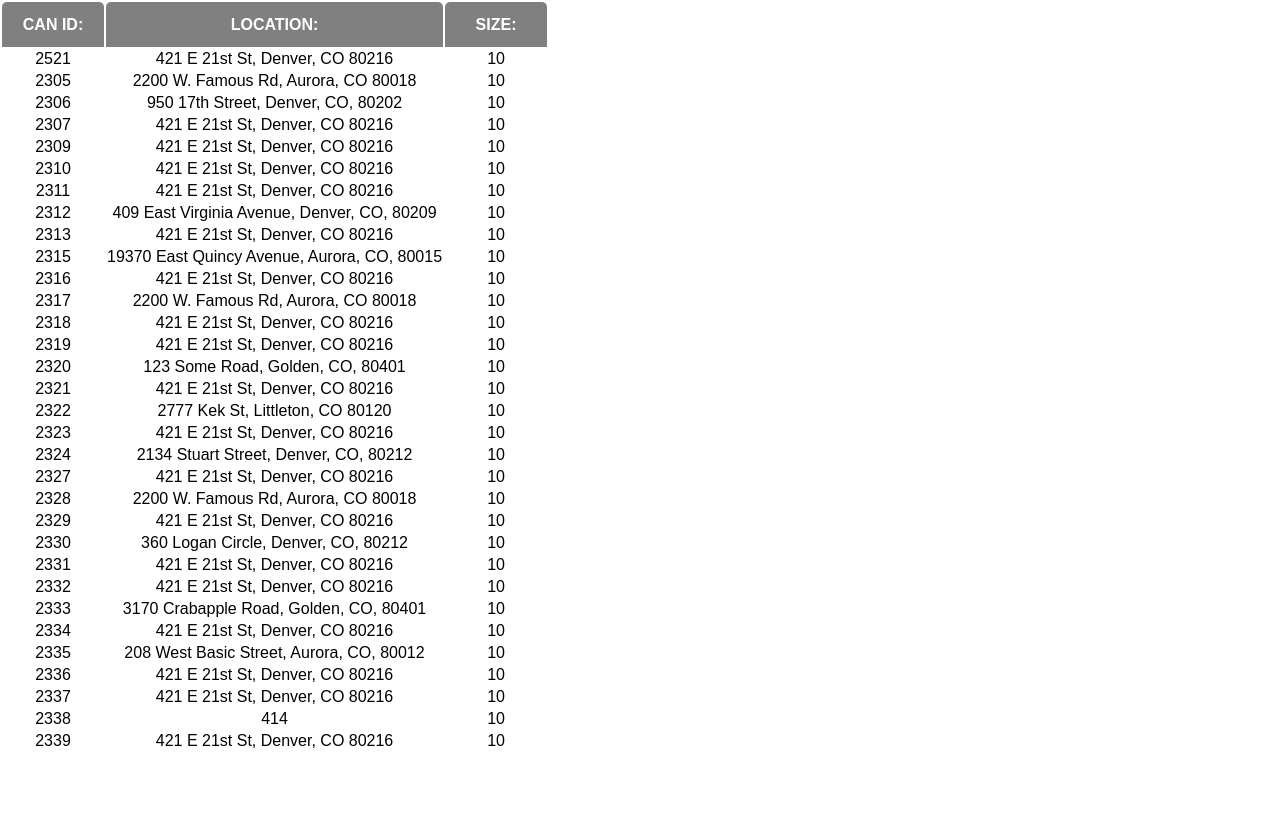
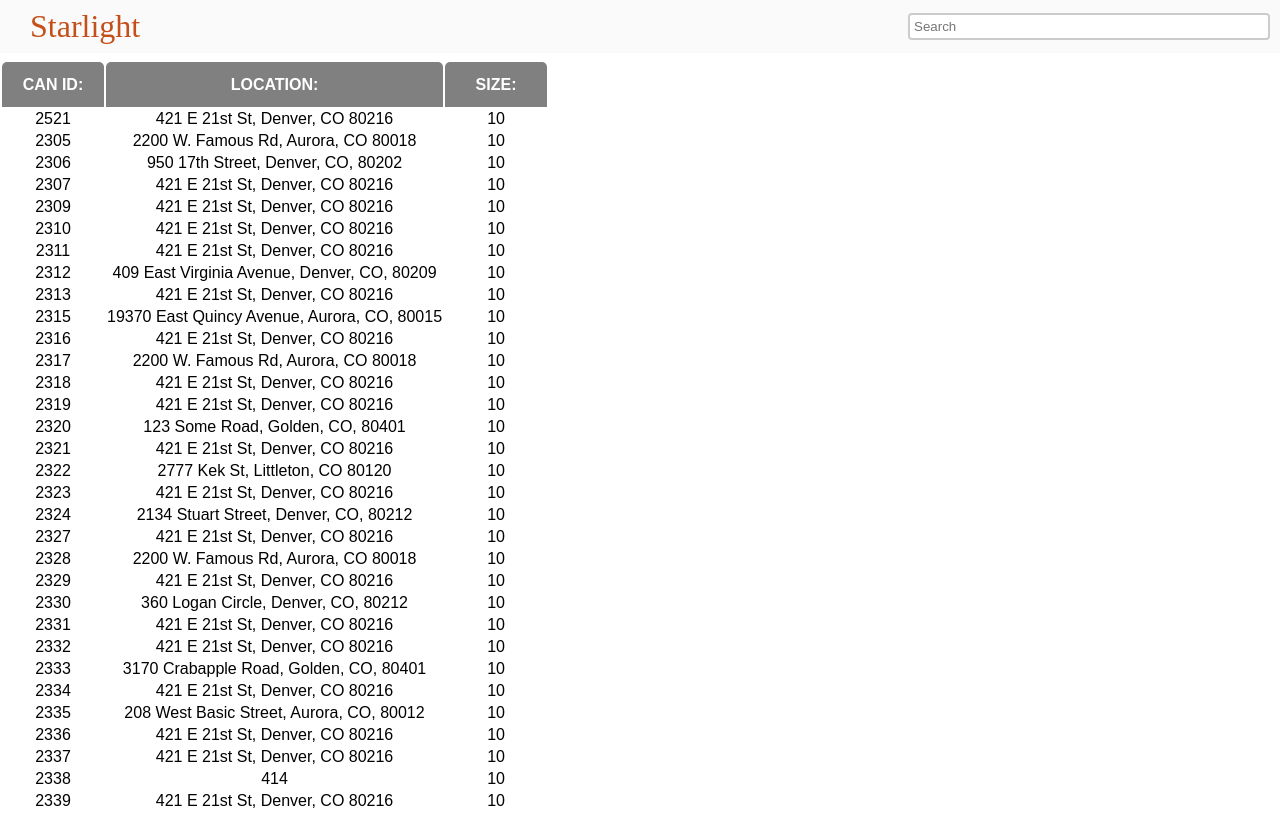
Before and after one commit to hoop71/starlight-project, a React (Create React App) app: page / in a window 1280 px wide. Built offline with nearby package versions, Linux system fonts and the light colour scheme; data requests are answered from the project's data file.

Commit message:
header for search and display styling

```diff
--- a/src/App.css
+++ b/src/App.css
@@ -22,3 +22,54 @@
 .center {
   text-align: center;
 }
+
+section {
+  margin-top: 60px;
+}
+
+header {
+  z-index: 10;
+  position: fixed;
+  display: flex;
+  align-items: center;
+  justify-content: space-between;
+  text-align: center;
+  top: 0;
+  left: 0;
+  width: 100%;
+  overflow: hidden;
+  background-color: #fafafa;
+  padding: 8px 30px;
+}
+
+header > h1 {
+  font-family: Open-sans;
+  font-weight: normal;
+  color: #c44f1a;
+  margin: 0;
+}
+
+header > h1 > a {
+  color: #c44f1a;
+  text-decoration: none;
+}
+
+header > h2 {
+  font-weight: normal;
+  margin: 0;
+}
+
+header > h2 > a {
+  color: #aaa;
+  text-decoration: none;
+}
+
+header > input {
+  min-width: 250px;
+  max-width: 350px;
+  width: 33%;
+  padding: 4px;
+  border: 2px solid #ccc;
+  border-radius: 4px;
+  margin-right: 3em;
+}
--- a/src/components/Display.js
+++ b/src/components/Display.js
@@ -34,6 +34,17 @@ class Display extends Component {
       return <div>Loading...</div>;
     } else {
       return (
+        <div>
+          <header>
+            <h1>Starlight</h1>
+            <input
+              onChange={this.handleSearchTermChange}
+              value={this.state.searchTerm}
+              type="text"
+              placeholder="Search"
+            />
+          </header>
+          <section>
             <table className="table">
               <thead className="table-header">
                 <tr className="table-header-row">
@@ -52,6 +63,8 @@ class Display extends Component {
                 </tbody>
               ))}
             </table>
+          </section>
+        </div>
       );
     }
   }
```
Lines whose indentation alone changed are shown as unchanged.
